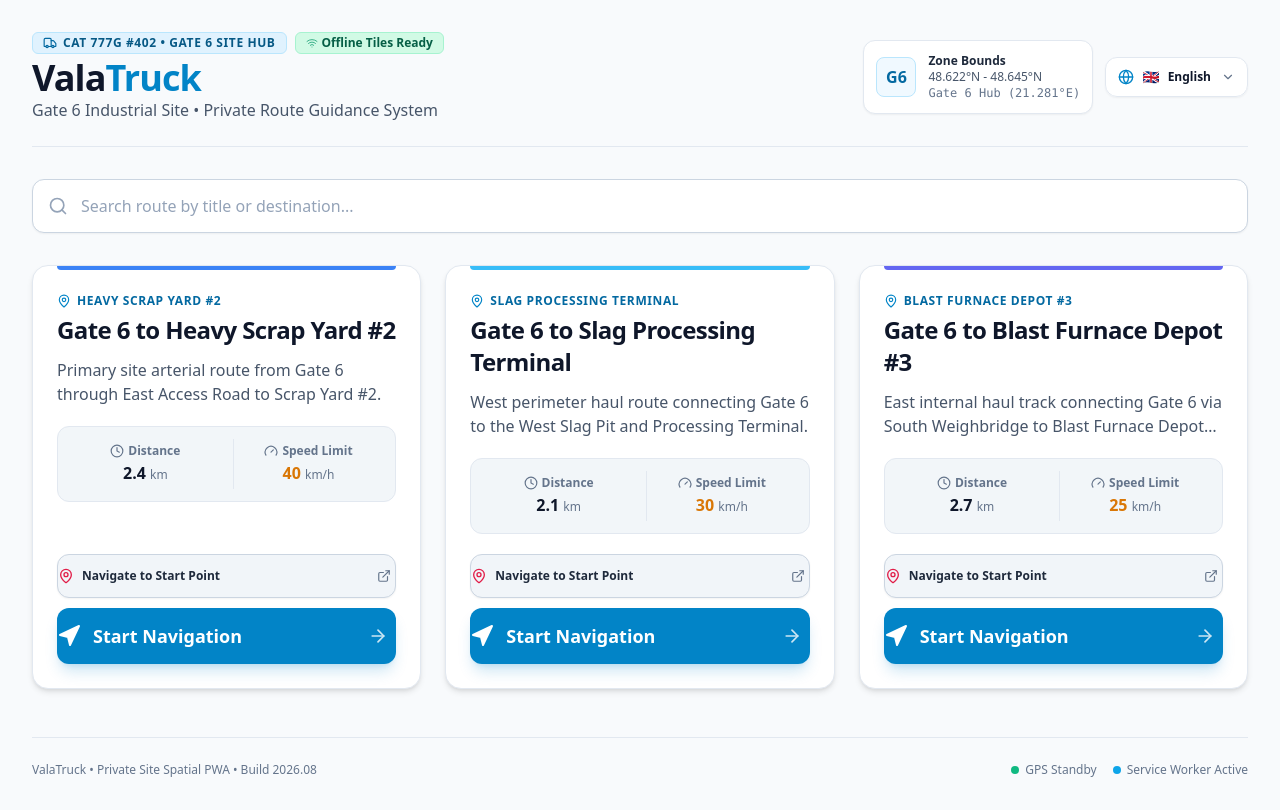
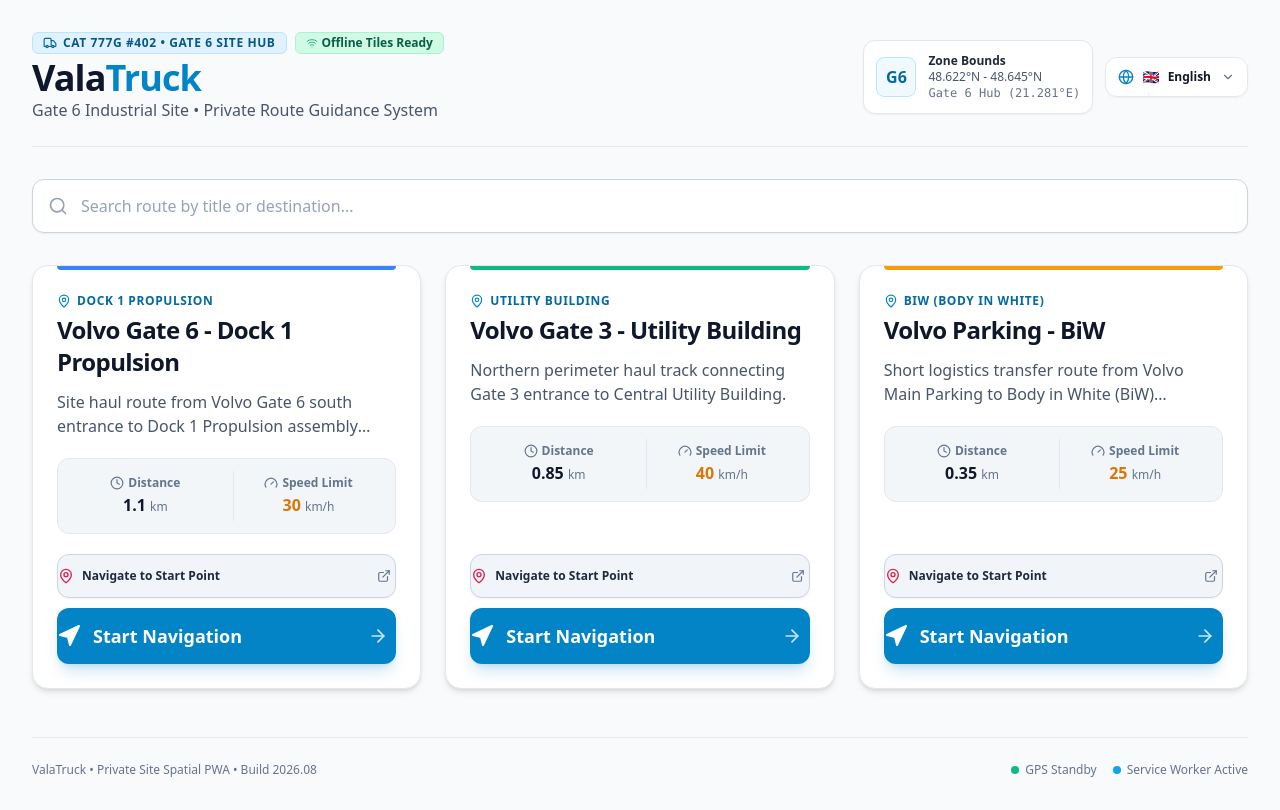
Before and after one commit to rfarkas-qq/ValaTruck, a Next.js app: page / in a window 1280 px wide. Built offline with nearby package versions, Linux system fonts and the light colour scheme.

Commit message:
Volvo Tracks

```diff
--- a/src/data/tracks.ts
+++ b/src/data/tracks.ts
@@ -22,24 +22,22 @@
   geojson: FeatureCollection<LineString | Point>;
 }
 
-// Bounding Box: SW (48.62210, 21.26526) to NE (48.64500, 21.29384)
-// Starting Point (Gate 6): 48.624454, 21.281608
 export const MOCK_TRACKS: Track[] = [
   {
-    id: "route-gate6-scrap-yard",
-    title: "Gate 6 to Heavy Scrap Yard #2",
-    description: "Primary site arterial route from Gate 6 through East Access Road to Scrap Yard #2.",
-    destinationName: "Heavy Scrap Yard #2",
+    id: "route-volvo-gate6-dock1",
+    title: "Volvo Gate 6 - Dock 1 Propulsion",
+    description: "Site haul route from Volvo Gate 6 south entrance to Dock 1 Propulsion assembly facility.",
+    destinationName: "Dock 1 Propulsion",
     routeColor: "#3b82f6", // Electric Blue
-    distanceKm: 2.4,
-    estimatedMinutes: 6,
-    speedLimitKmH: 40,
-    maxGradientPercent: 3,
+    distanceKm: 1.1,
+    estimatedMinutes: 3,
+    speedLimitKmH: 30,
+    maxGradientPercent: 2,
     waypoints: [
-      { name: "Gate 6", lat: 48.624454, lng: 21.281608, instruction: "Depart Gate 6 heading North-East on main access road", type: "start" },
-      { name: "East Access Junction", lat: 48.62850, lng: 21.28420, instruction: "Keep Left at rail crossing junction", type: "turn" },
-      { name: "Central Rail Crossing", lat: 48.63400, lng: 21.28050, instruction: "Cross rail tracks with caution", type: "checkpoint" },
-      { name: "Heavy Scrap Yard #2", lat: 48.64120, lng: 21.27450, instruction: "Destination reached. Report to Yard Master", type: "end" }
+      { name: "Volvo Gate 6", lat: 48.624456, lng: 21.281591, instruction: "Depart Gate 6 North-East on site access road", type: "start" },
+      { name: "South Access Junction", lat: 48.625044, lng: 21.283424, instruction: "Turn North onto primary site arterial road", type: "turn" },
+      { name: "Rail Crossing", lat: 48.629825, lng: 21.281490, instruction: "Cross rail track and turn East towards Dock 1", type: "checkpoint" },
+      { name: "Dock 1 Propulsion", lat: 48.631187, lng: 21.285730, instruction: "Destination reached. Proceed to Dock 1 unloader", type: "end" }
     ],
     geojson: {
       type: "FeatureCollection",
@@ -47,56 +45,57 @@
         {
           type: "Feature",
           properties: {
-            name: "Gate 6 - Scrap Yard Track Line",
+            name: "Volvo Gate 6 - Dock 1 Line",
             stroke: "#3b82f6",
             strokeWidth: 6,
           },
           geometry: {
             type: "LineString",
             coordinates: [
-              [21.281608, 48.624454],
-              [21.28300, 48.62650],
-              [21.28420, 48.62850],
-              [21.28280, 48.63100],
-              [21.28050, 48.63400],
-              [21.27780, 48.63750],
-              [21.27450, 48.64120],
+              [21.28159116086397, 48.62445566290185],
+              [21.28322022466934, 48.62482668513832],
+              [21.2834241331526, 48.62504409522188],
+              [21.28136267152346, 48.62953666746868],
+              [21.2814903492412, 48.62982498459337],
+              [21.2859293101348, 48.63074538516652],
+              [21.28573025173174, 48.63118733639318]
             ],
           },
         },
         {
           type: "Feature",
-          properties: { name: "Gate 6 (Start)", pointType: "start" },
-          geometry: { type: "Point", coordinates: [21.281608, 48.624454] },
+          properties: { name: "Volvo Gate 6 (Start)", icon: "start" },
+          geometry: {
+            type: "Point",
+            coordinates: [21.28159116086397, 48.62445566290185],
+          },
         },
         {
           type: "Feature",
-          properties: { name: "Central Rail Crossing", pointType: "checkpoint" },
-          geometry: { type: "Point", coordinates: [21.28050, 48.63400] },
-        },
-        {
-          type: "Feature",
-          properties: { name: "Heavy Scrap Yard #2 (End)", pointType: "end" },
-          geometry: { type: "Point", coordinates: [21.27450, 48.64120] },
+          properties: { name: "Dock 1 Propulsion (End)", icon: "end" },
+          geometry: {
+            type: "Point",
+            coordinates: [21.28573025173174, 48.63118733639318],
+          },
         },
       ],
     },
   },
   {
-    id: "route-gate6-slag-terminal",
-    title: "Gate 6 to Slag Processing Terminal",
-    description: "West perimeter haul route connecting Gate 6 to the West Slag Pit and Processing Terminal.",
-    destinationName: "Slag Processing Terminal",
-    routeColor: "#38bdf8", // Sky Blue
-    distanceKm: 2.1,
-    estimatedMinutes: 7,
-    speedLimitKmH: 30,
-    maxGradientPercent: 6,
+    id: "route-volvo-gate3-utility",
+    title: "Volvo Gate 3 - Utility Building",
+    description: "Northern perimeter haul track connecting Gate 3 entrance to Central Utility Building.",
+    destinationName: "Utility Building",
+    routeColor: "#10b981", // Emerald Green
+    distanceKm: 0.85,
+    estimatedMinutes: 2,
+    speedLimitKmH: 40,
+    maxGradientPercent: 3,
     waypoints: [
-      { name: "Gate 6", lat: 48.624454, lng: 21.281608, instruction: "Depart Gate 6 heading West along Perimeter Road", type: "start" },
-      { name: "Perimeter Turn", lat: 48.62580, lng: 21.27300, instruction: "Turn Right onto West Crusher Ramp", type: "turn" },
-      { name: "West Crusher Ramp", lat: 48.63150, lng: 21.26850, instruction: "Proceed North up processing ramp", type: "checkpoint" },
-      { name: "Slag Processing Terminal", lat: 48.63900, lng: 21.26600, instruction: "Destination reached. Unload at Pit B", type: "end" }
+      { name: "Volvo Gate 3", lat: 48.641932, lng: 21.285557, instruction: "Depart Gate 3 West towards perimeter road", type: "start" },
+      { name: "North Perimeter Curve", lat: 48.640776, lng: 21.285141, instruction: "Follow curve South-East along plant perimeter", type: "turn" },
+      { name: "Central Corridor Junction", lat: 48.638175, lng: 21.286229, instruction: "Turn West into Utility Building corridor", type: "checkpoint" },
+      { name: "Utility Building", lat: 48.637177, lng: 21.281441, instruction: "Destination reached. Park at Utility Building bay", type: "end" }
     ],
     geojson: {
       type: "FeatureCollection",
@@ -104,56 +103,57 @@
         {
           type: "Feature",
           properties: {
-            name: "Gate 6 - Slag Terminal Track Line",
-            stroke: "#38bdf8",
+            name: "Volvo Gate 3 - Utility Line",
+            stroke: "#10b981",
             strokeWidth: 6,
           },
           geometry: {
             type: "LineString",
             coordinates: [
-              [21.281608, 48.624454],
-              [21.27700, 48.62500],
-              [21.27300, 48.62580],
-              [21.27050, 48.62850],
-              [21.26850, 48.63150],
-              [21.26700, 48.63500],
-              [21.26600, 48.63900],
+              [21.28555745020595, 48.6419318174159],
+              [21.28494001779687, 48.6417933531948],
+              [21.28480799038665, 48.64153215887459],
+              [21.28514133991127, 48.64077560300024],
+              [21.28551601489147, 48.64023519627856],
+              [21.28640207671229, 48.63841602589045],
+              [21.28622902777045, 48.63817530946864],
+              [21.28144111197573, 48.637176850909]
             ],
           },
         },
         {
           type: "Feature",
-          properties: { name: "Gate 6 (Start)", pointType: "start" },
-          geometry: { type: "Point", coordinates: [21.281608, 48.624454] },
+          properties: { name: "Volvo Gate 3 (Start)", icon: "start" },
+          geometry: {
+            type: "Point",
+            coordinates: [21.28555745020595, 48.6419318174159],
+          },
         },
         {
           type: "Feature",
-          properties: { name: "West Crusher Ramp", pointType: "checkpoint" },
-          geometry: { type: "Point", coordinates: [21.26850, 48.63150] },
-        },
-        {
-          type: "Feature",
-          properties: { name: "Slag Processing Terminal (End)", pointType: "end" },
-          geometry: { type: "Point", coordinates: [21.26600, 48.63900] },
+          properties: { name: "Utility Building (End)", icon: "end" },
+          geometry: {
+            type: "Point",
+            coordinates: [21.28144111197573, 48.637176850909],
+          },
         },
       ],
     },
   },
   {
-    id: "route-gate6-blast-furnace",
-    title: "Gate 6 to Blast Furnace Depot #3",
-    description: "East internal haul track connecting Gate 6 via South Weighbridge to Blast Furnace Depot #3.",
-    destinationName: "Blast Furnace Depot #3",
-    routeColor: "#6366f1", // Indigo
-    distanceKm: 2.7,
-    estimatedMinutes: 9,
+    id: "route-volvo-parking-biw",
+    title: "Volvo Parking - BiW",
+    description: "Short logistics transfer route from Volvo Main Parking to Body in White (BiW) workshop.",
+    destinationName: "BiW (Body in White)",
+    routeColor: "#f59e0b", // Amber
+    distanceKm: 0.35,
+    estimatedMinutes: 1,
     speedLimitKmH: 25,
-    maxGradientPercent: 4,
+    maxGradientPercent: 1,
     waypoints: [
-      { name: "Gate 6", lat: 48.624454, lng: 21.281608, instruction: "Depart Gate 6 through South Weighbridge", type: "start" },
-      { name: "South Weighbridge", lat: 48.62650, lng: 21.28350, instruction: "Stop for inbound weight check", type: "checkpoint" },
-      { name: "Bypass Loop", lat: 48.63200, lng: 21.28850, instruction: "Follow Eastern bypass curve", type: "turn" },
-      { name: "Blast Furnace Depot #3", lat: 48.64350, lng: 21.28920, instruction: "Destination reached. Park in Loading Bay 1", type: "end" }
+      { name: "Volvo Parking Entry", lat: 48.633988, lng: 21.280225, instruction: "Depart Parking East along staging lane", type: "start" },
+      { name: "Staging Lane Turn", lat: 48.634215, lng: 21.280786, instruction: "Turn West towards BiW workshop alley", type: "turn" },
+      { name: "BiW Workshop", lat: 48.635339, lng: 21.279134, instruction: "Destination reached. Unload at BiW bay", type: "end" }
     ],
     geojson: {
       type: "FeatureCollection",
@@ -161,37 +161,36 @@
         {
           type: "Feature",
           properties: {
-            name: "Gate 6 - Blast Furnace Track Line",
-            stroke: "#6366f1",
+            name: "Volvo Parking - BiW Line",
+            stroke: "#f59e0b",
             strokeWidth: 6,
           },
           geometry: {
             type: "LineString",
             coordinates: [
-              [21.281608, 48.624454],
-              [21.28350, 48.62650],
-              [21.28600, 48.62900],
-              [21.28850, 48.63200],
-              [21.28950, 48.63600],
-              [21.28980, 48.64000],
-              [21.28920, 48.64350],
+              [21.2802247319898, 48.63398792408699],
+              [21.28083941417397, 48.63410586630263],
+              [21.28078584161234, 48.63421462123839],
+              [21.27975429213417, 48.63400561083911],
+              [21.27913406508455, 48.63533872783684]
             ],
           },
         },
         {
           type: "Feature",
-          properties: { name: "Gate 6 (Start)", pointType: "start" },
-          geometry: { type: "Point", coordinates: [21.281608, 48.624454] },
+          properties: { name: "Volvo Parking (Start)", icon: "start" },
+          geometry: {
+            type: "Point",
+            coordinates: [21.2802247319898, 48.63398792408699],
+          },
         },
         {
           type: "Feature",
-          properties: { name: "South Weighbridge", pointType: "checkpoint" },
-          geometry: { type: "Point", coordinates: [21.28350, 48.62650] },
-        },
-        {
-          type: "Feature",
-          properties: { name: "Blast Furnace Depot #3 (End)", pointType: "end" },
-          geometry: { type: "Point", coordinates: [21.28920, 48.64350] },
+          properties: { name: "BiW Workshop (End)", icon: "end" },
+          geometry: {
+            type: "Point",
+            coordinates: [21.27913406508455, 48.63533872783684],
+          },
         },
       ],
     },
```
